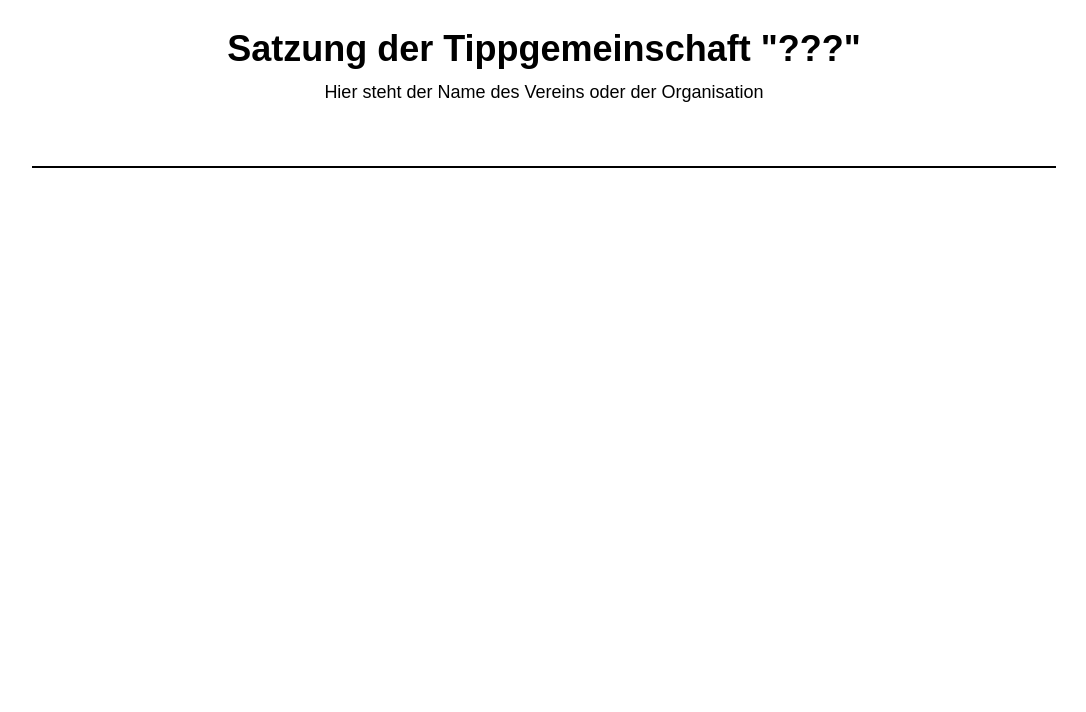
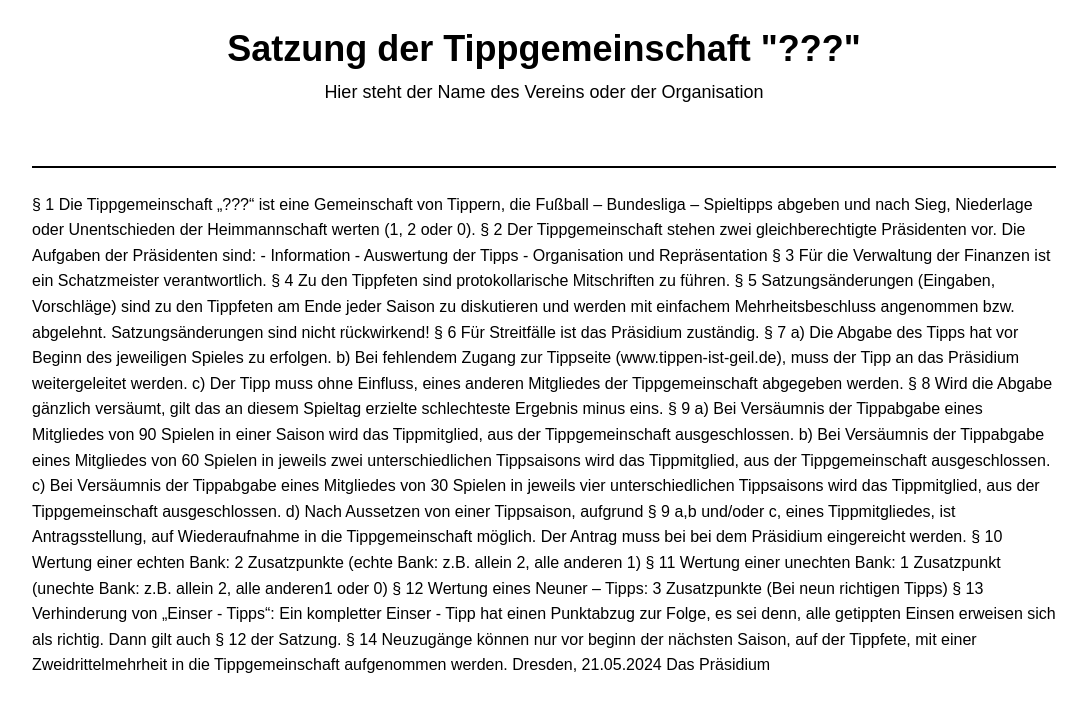
Before and after one commit to SchnellerErwin/Meister, a plain HTML site: page Satzung.html in a window 1280 px wide. Shown: the whole page, without its empty margins (96-1182 px from the left). Drawn offline with Linux system fonts and the light colour scheme.

Commit message:
Update Satzung.html

```diff
--- a/Satzung.html
+++ b/Satzung.html
@@ -51,7 +51,90 @@
     <!-- Hauptabschnitt -->
     <div class="content">
       <h2><!-- Überschrift des Abschnitts --></h2>
-      <p></p>
+      <p>
+§ 1   Die Tippgemeinschaft „???“ ist eine Gemeinschaft von Tippern, die Fußball – Bundesliga –
+      Spieltipps abgeben und nach Sieg, Niederlage oder Unentschieden der Heimmannschaft werten
+      (1, 2 oder 0).
+
+§ 2   Der Tippgemeinschaft stehen zwei gleichberechtigte Präsidenten vor.
+      Die Aufgaben der Präsidenten sind:      -     Information
+                                              -     Auswertung der Tipps
+                                              -     Organisation und Repräsentation
+
+§ 3   Für die Verwaltung der Finanzen ist ein Schatzmeister verantwortlich.
+
+
+§ 4   Zu den Tippfeten sind protokollarische Mitschriften zu führen.
+
+
+§ 5   Satzungsänderungen (Eingaben, Vorschläge) sind zu den Tippfeten am Ende jeder Saison
+      zu diskutieren und werden mit einfachem Mehrheitsbeschluss angenommen bzw. abgelehnt.
+      Satzungsänderungen sind nicht rückwirkend!
+
+
+§ 6   Für Streitfälle ist das Präsidium zuständig.
+
+
+§ 7   a) Die Abgabe des Tipps hat vor Beginn des jeweiligen Spieles zu erfolgen.
+
+      b) Bei fehlendem Zugang zur Tippseite (www.tippen-ist-geil.de), muss der Tipp an das Präsidium       	         weitergeleitet werden.
+
+      c) Der Tipp muss ohne Einfluss, eines anderen Mitgliedes der Tippgemeinschaft abgegeben werden.
+
+
+§ 8   Wird die Abgabe gänzlich versäumt, gilt das an diesem Spieltag erzielte schlechteste Ergebnis
+      minus eins.
+
+
+§ 9   a)   Bei Versäumnis der Tippabgabe eines Mitgliedes von 90 Spielen in einer Saison wird das
+           Tippmitglied, aus der Tippgemeinschaft ausgeschlossen.
+
+      b)   Bei Versäumnis der Tippabgabe eines Mitgliedes von 60 Spielen in jeweils zwei
+           unterschiedlichen  Tippsaisons wird das Tippmitglied, aus der Tippgemeinschaft
+           ausgeschlossen.
+
+      c)   Bei Versäumnis der Tippabgabe eines Mitgliedes von 30 Spielen in jeweils vier unterschiedlichen
+           Tippsaisons wird das Tippmitglied, aus der Tippgemeinschaft ausgeschlossen.
+
+      d)   Nach Aussetzen von einer Tippsaison, aufgrund § 9 a,b und/oder c, eines Tippmitgliedes, ist
+           Antragsstellung, auf Wiederaufnahme in die Tippgemeinschaft möglich. Der Antrag muss bei
+           bei dem Präsidium eingereicht werden.
+
+
+§ 10   Wertung einer echten Bank:  2 Zusatzpunkte (echte Bank: z.B. allein 2, alle anderen 1)
+
+
+
+§ 11   Wertung einer unechten Bank:  1 Zusatzpunkt (unechte Bank: z.B. allein 2, alle anderen1 oder 0)
+
+
+§ 12   Wertung eines Neuner – Tipps:  3 Zusatzpunkte (Bei neun richtigen Tipps)
+
+
+§ 13   Verhinderung von „Einser - Tipps“: Ein kompletter Einser - Tipp hat einen Punktabzug zur Folge, es
+       sei denn, alle getippten Einsen erweisen sich als richtig. Dann gilt auch § 12 der Satzung.
+
+§ 14   Neuzugänge können nur vor beginn der nächsten Saison, auf der Tippfete, mit einer
+       Zweidrittelmehrheit in die Tippgemeinschaft aufgenommen werden.
+
+
+
+Dresden,  21.05.2024
+
+
+
+
+
+
+
+
+
+
+                                                                            Das Präsidium
+
+
+
+      </p>
     </div>
   </div>
 </body>
```
